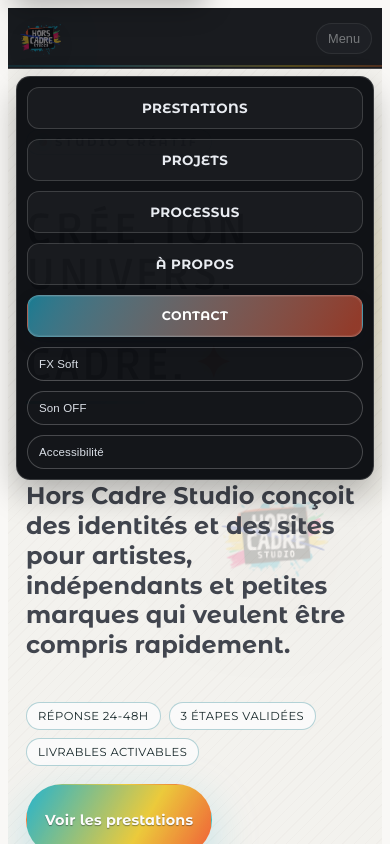
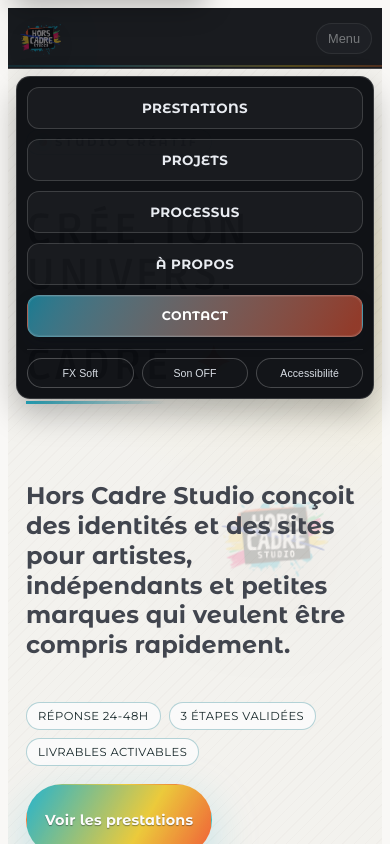
Before and after one commit to morjane-music/hors-cadre-studio, a Next.js app: page / in a window 390 px wide. Both pictures are taken after a click on the button "Menu". Shown: the top 844 px of the page. Built offline with nearby package versions, Linux system fonts and the light colour scheme; no server answers.

Commit message:
Make mobile utility controls smaller and visually distinct

```diff
--- a/app/site.css
+++ b/app/site.css
@@ -2759,6 +2759,18 @@
   position: relative;
 }
 
+.site-nav-tools {
+  display: contents;
+}
+
+.site-nav-tools-label {
+  display: none;
+}
+
+.site-nav-tools-row {
+  display: contents;
+}
+
 .site-a11y-toggle {
   border: 1px solid rgba(255, 255, 255, 0.22);
   padding: 5px 10px;
@@ -3361,7 +3373,8 @@
 
   .site-nav > a,
   .site-nav > button,
-  .site-nav .site-a11y-wrap {
+  .site-nav .site-a11y-wrap,
+  .site-nav .site-nav-tools {
     width: 100%;
   }
 
@@ -3409,17 +3422,40 @@
     gap: 10px;
   }
 
+  .site-nav .site-nav-tools {
+    border-top: 1px solid rgba(255, 255, 255, 0.14);
+    padding-top: 8px;
+    margin-top: 2px;
+    display: grid;
+    gap: 8px;
+  }
+
+  .site-nav .site-nav-tools-label {
+    margin: 0;
+    font-size: 0.62rem;
+    letter-spacing: 0.12em;
+    text-transform: uppercase;
+    color: rgba(191, 204, 223, 0.82);
+    padding-left: 2px;
+  }
+
+  .site-nav .site-nav-tools-row {
+    display: grid;
+    grid-template-columns: repeat(3, minmax(0, 1fr));
+    gap: 8px;
+  }
+
   .site-nav .site-fx-toggle,
   .site-nav .site-sound-toggle,
   .site-nav .site-a11y-toggle {
-    min-height: 34px;
-    justify-content: flex-start;
-    padding: 8px 11px;
-    font-size: 0.72rem;
+    min-height: 30px;
+    justify-content: center;
+    padding: 6px 8px;
+    font-size: 0.66rem;
     text-transform: none;
-    letter-spacing: 0.01em;
+    letter-spacing: 0.005em;
     border-radius: 999px;
-    background: rgba(255, 255, 255, 0.02);
+    background: rgba(255, 255, 255, 0.015);
     border-color: rgba(255, 255, 255, 0.22);
     color: rgba(238, 244, 252, 0.9);
   }
@@ -3431,8 +3467,8 @@
   .site-fx-toggle,
   .site-sound-toggle,
   .site-a11y-toggle {
-    font-size: 0.72rem;
-    padding: 8px 11px;
+    font-size: 0.66rem;
+    padding: 6px 8px;
   }
 
   .site-a11y-wrap {
@@ -3644,7 +3680,7 @@
     min-height: 42px;
     min-width: 0;
     padding: 10px 12px;
-    font-size: 0.8rem;
+    font-size: 0.74rem;
   }
 
   .site-footer {
@@ -3696,9 +3732,9 @@
   .site-fx-toggle,
   .site-sound-toggle,
   .site-a11y-toggle {
-    min-height: 34px;
-    font-size: 0.7rem;
-    padding: 7px 10px;
+    min-height: 30px;
+    font-size: 0.64rem;
+    padding: 6px 8px;
   }
 
   .site-footer-top-compact {
@@ -3743,18 +3779,18 @@
   }
 
   .site-nav .site-nav-cta {
-    min-height: 40px;
+    min-height: 39px;
     min-width: 0;
-    padding: 9px 11px;
-    font-size: 0.76rem;
+    padding: 9px 10px;
+    font-size: 0.72rem;
   }
 
   .site-fx-toggle,
   .site-sound-toggle,
   .site-a11y-toggle {
-    min-height: 33px;
-    font-size: 0.68rem;
-    padding: 7px 9px;
+    min-height: 29px;
+    font-size: 0.62rem;
+    padding: 5px 7px;
   }
 
   .site-footer {
--- a/components/layout/Header.tsx
+++ b/components/layout/Header.tsx
@@ -200,6 +200,9 @@
           <Link href="/contact" className="site-nav-cta" onClick={closeMenus}>
             Contact
           </Link>
+          <div className="site-nav-tools">
+            <p className="site-nav-tools-label">Outils</p>
+            <div className="site-nav-tools-row">
               <button
                 type="button"
                 className="site-fx-toggle"
@@ -247,6 +250,8 @@
                 ) : null}
               </div>
             </div>
+          </div>
+        </div>
         {open ? <button type="button" className="site-menu-backdrop" aria-label="Fermer le menu" onClick={closeMenus} /> : null}
       </nav>
     </header>
```
Lines whose indentation alone changed are shown as unchanged.
